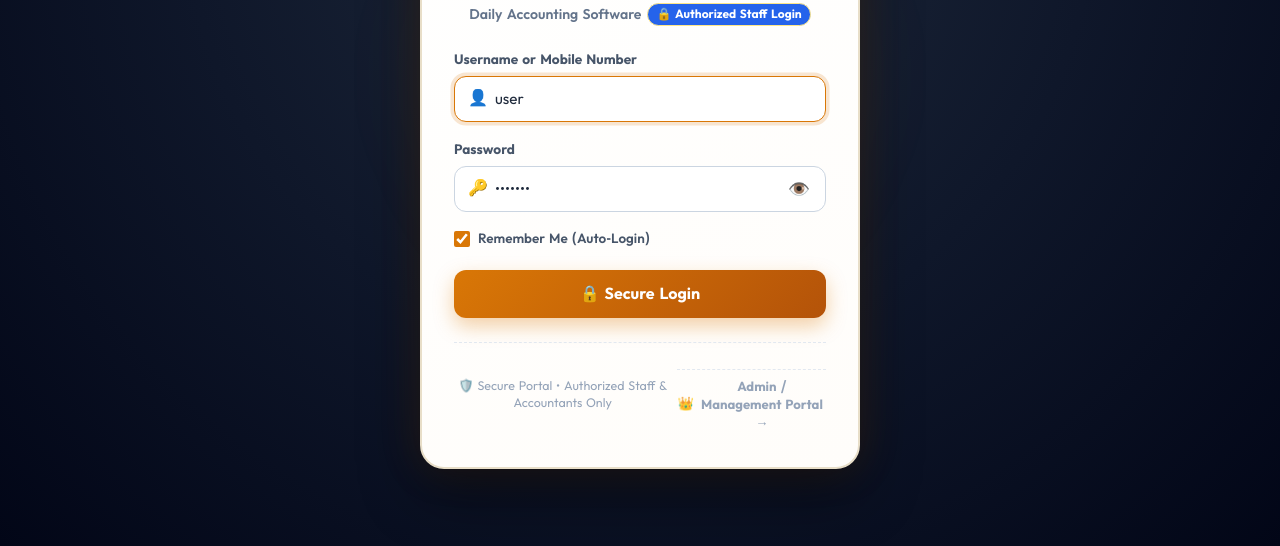
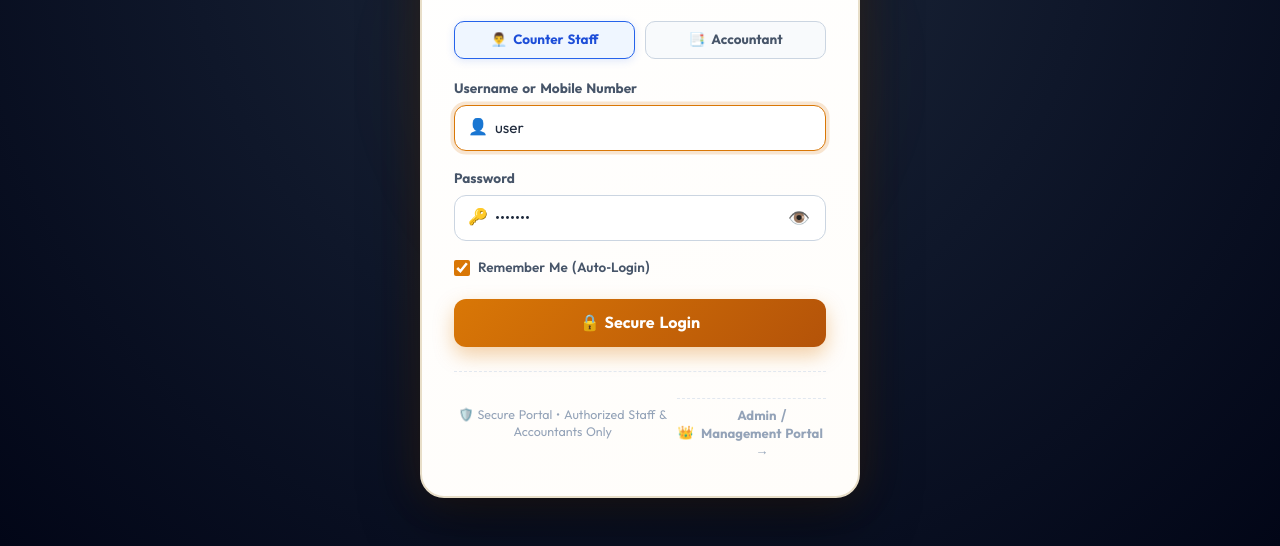
Before and after one commit to teraiyakaushik24-ui/gadisthan-hisab, a website: page public/login.html in a window 1280 px wide. Shown: the part 254-800 px from the top of the page. Drawn offline with Linux system fonts and the light colour scheme.

Commit message:
fix(login): restore quick role switcher buttons and verify main dashboard flow

```diff
--- a/public/login.html
+++ b/public/login.html
@@ -258,6 +258,42 @@
       cursor: pointer;
     }
 
+    .quick-role-wrapper {
+      display: flex;
+      gap: 10px;
+      margin-bottom: 20px;
+    }
+
+    .quick-btn {
+      flex: 1;
+      padding: 9px 12px;
+      font-size: 0.84rem;
+      font-weight: 700;
+      border-radius: 10px;
+      border: 1.5px solid #cbd5e1;
+      background: #f8fafc;
+      color: #475569;
+      cursor: pointer;
+      display: flex;
+      align-items: center;
+      justify-content: center;
+      gap: 6px;
+      transition: all 0.2s ease;
+      font-family: inherit;
+    }
+
+    .quick-btn:hover {
+      background: #f1f5f9;
+      border-color: #94a3b8;
+    }
+
+    .quick-btn.active {
+      border-color: #2563eb !important;
+      background: #eff6ff !important;
+      color: #1d4ed8 !important;
+      box-shadow: 0 2px 8px rgba(37, 99, 235, 0.15);
+    }
+
     .btn-login {
       width: 100%;
       height: 48px;
@@ -368,6 +404,16 @@
 
       <!-- Login Form -->
       <form id="login-form" onsubmit="handleLoginSubmit(event)" autocomplete="on">
+        <!-- Quick Role Switcher -->
+        <div class="quick-role-wrapper">
+          <button type="button" id="btn-quick-user" onclick="selectQuickUser('user')" class="quick-btn active">
+            <span>👨‍💼</span> <span>Counter Staff</span>
+          </button>
+          <button type="button" id="btn-quick-account" onclick="selectQuickUser('account')" class="quick-btn">
+            <span>📑</span> <span>Accountant</span>
+          </button>
+        </div>
+
         <!-- Username or Mobile -->
         <div class="form-group">
           <label class="form-label" for="login-username">Username or Mobile Number</label>
```
Also changed, not shown: .gsd/DEBUG.md, .gsd/STATE.md.
